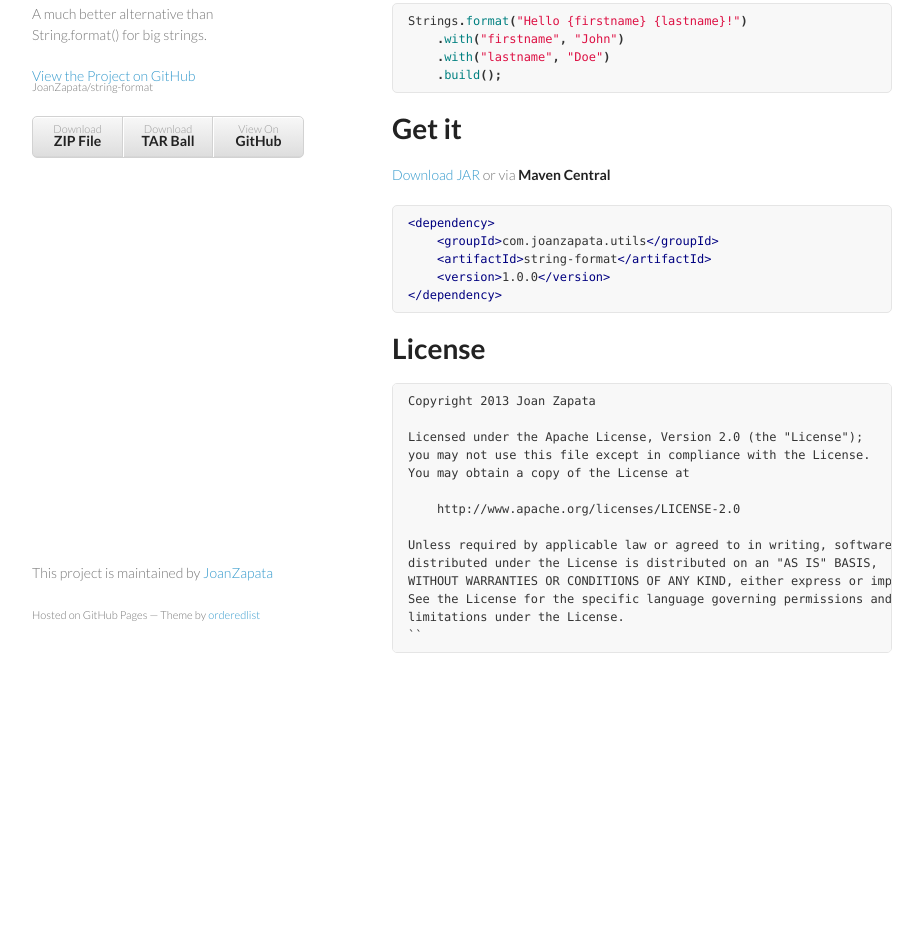
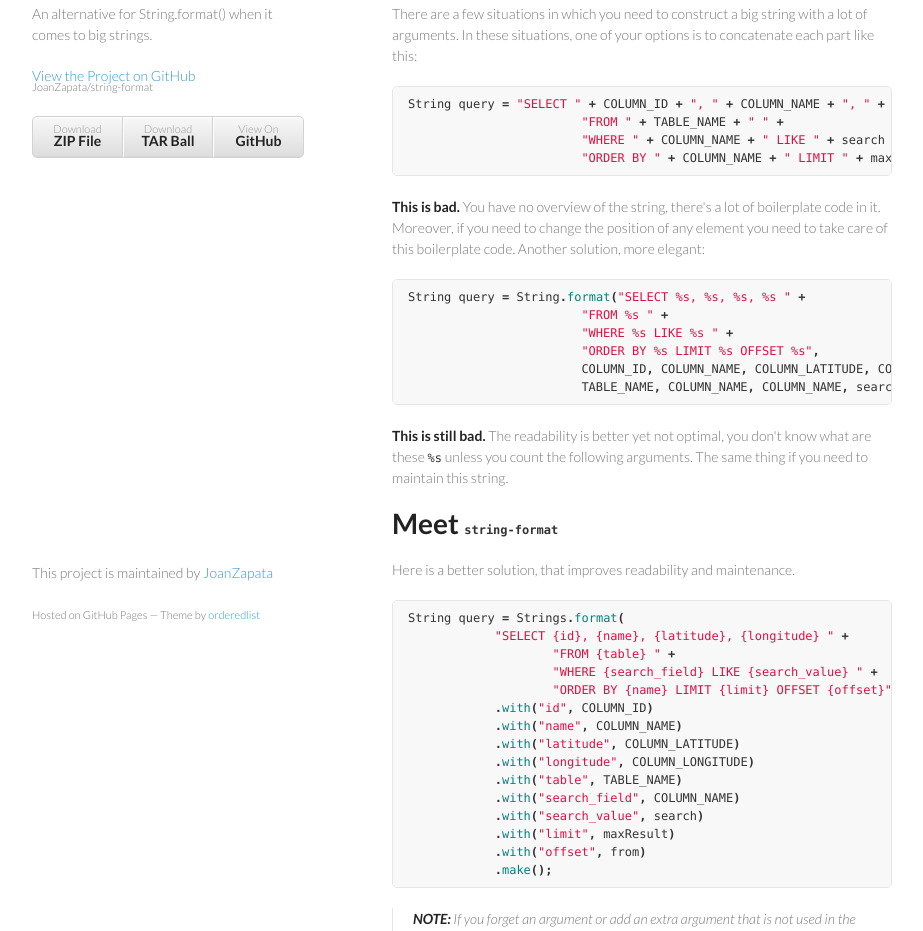
Before and after one commit to JoanZapata/string-format, a plain HTML site: page index.html in a window 1280 px wide. Shown: the part 106-1037 px from the top of the page, without its empty margins (178-1101 px from the left). Before the commit the page ends 829 px from the top, so only its background shows below. Drawn offline with Linux system fonts and the light colour scheme.

Commit message:
Create gh-pages branch via GitHub

```diff
--- a/index.html
+++ b/index.html
@@ -3,7 +3,7 @@
   <head>
     <meta charset="utf-8">
     <meta http-equiv="X-UA-Compatible" content="chrome=1">
-    <title>String-format by JoanZapata</title>
+    <title>string-format by JoanZapata</title>
 
     <link rel="stylesheet" href="stylesheets/styles.css">
     <link rel="stylesheet" href="stylesheets/pygment_trac.css">
@@ -15,8 +15,8 @@
   <body>
     <div class="wrapper">
       <header>
-        <h1>String-format</h1>
-        <p>A much better alternative than String.format() for big strings.</p>
+        <h1>string-format</h1>
+        <p>An alternative for String.format() when it comes to big strings.</p>
 
         <p class="view"><a href="https://github.com/JoanZapata/string-format">View the Project on GitHub <small>JoanZapata/string-format</small></a></p>
 
@@ -29,13 +29,56 @@
       </header>
       <section>
         <h1>
-<a name="usage" class="anchor" href="#usage"><span class="octicon octicon-link"></span></a>Usage</h1>
+<a name="before-string-format" class="anchor" href="#before-string-format"><span class="octicon octicon-link"></span></a>Before <code>string-format</code>
+</h1>
 
-<div class="highlight highlight-java"><pre><span class="n">Strings</span><span class="o">.</span><span class="na">format</span><span class="o">(</span><span class="s">"Hello {firstname} {lastname}!"</span><span class="o">)</span>
-    <span class="o">.</span><span class="na">with</span><span class="o">(</span><span class="s">"firstname"</span><span class="o">,</span> <span class="s">"John"</span><span class="o">)</span>
-    <span class="o">.</span><span class="na">with</span><span class="o">(</span><span class="s">"lastname"</span><span class="o">,</span> <span class="s">"Doe"</span><span class="o">)</span>
-    <span class="o">.</span><span class="na">build</span><span class="o">();</span>
+<p>There are a few situations in which you need to construct a big string with a lot of arguments.
+In these situations, one of your options is to concatenate each part like this:</p>
+
+<div class="highlight highlight-java"><pre><span class="n">String</span> <span class="n">query</span> <span class="o">=</span> <span class="s">"SELECT "</span> <span class="o">+</span> <span class="n">COLUMN_ID</span> <span class="o">+</span> <span class="s">", "</span> <span class="o">+</span> <span class="n">COLUMN_NAME</span> <span class="o">+</span> <span class="s">", "</span> <span class="o">+</span> <span class="n">COLUMN_LATITUDE</span> <span class="o">+</span> <span class="s">", "</span> <span class="o">+</span> <span class="n">COLUMN_LONGITUDE</span> <span class="o">+</span> <span class="s">" "</span> <span class="o">+</span>
+                        <span class="s">"FROM "</span> <span class="o">+</span> <span class="n">TABLE_NAME</span> <span class="o">+</span> <span class="s">" "</span> <span class="o">+</span>
+                        <span class="s">"WHERE "</span> <span class="o">+</span> <span class="n">COLUMN_NAME</span> <span class="o">+</span> <span class="s">" LIKE "</span> <span class="o">+</span> <span class="n">search</span> <span class="o">+</span> <span class="s">" "</span> <span class="o">+</span>
+                        <span class="s">"ORDER BY "</span> <span class="o">+</span> <span class="n">COLUMN_NAME</span> <span class="o">+</span> <span class="s">" LIMIT "</span> <span class="o">+</span> <span class="n">maxResult</span> <span class="o">+</span> <span class="s">" OFFSET "</span> <span class="o">+</span> <span class="n">from</span><span class="o">;</span>
 </pre></div>
+
+<p><strong>This is bad.</strong> You have no overview of the string, there's a lot of boilerplate code in it. Moreover, if you need to change the position of any element you need to take care of this boilerplate code. Another solution, more elegant:</p>
+
+<div class="highlight highlight-java"><pre><span class="n">String</span> <span class="n">query</span> <span class="o">=</span> <span class="n">String</span><span class="o">.</span><span class="na">format</span><span class="o">(</span><span class="s">"SELECT %s, %s, %s, %s "</span> <span class="o">+</span>
+                        <span class="s">"FROM %s "</span> <span class="o">+</span>
+                        <span class="s">"WHERE %s LIKE %s "</span> <span class="o">+</span>
+                        <span class="s">"ORDER BY %s LIMIT %s OFFSET %s"</span><span class="o">,</span>
+                        <span class="n">COLUMN_ID</span><span class="o">,</span> <span class="n">COLUMN_NAME</span><span class="o">,</span> <span class="n">COLUMN_LATITUDE</span><span class="o">,</span> <span class="n">COLUMN_LONGITUDE</span><span class="o">,</span>
+                        <span class="n">TABLE_NAME</span><span class="o">,</span> <span class="n">COLUMN_NAME</span><span class="o">,</span> <span class="n">COLUMN_NAME</span><span class="o">,</span> <span class="n">search</span><span class="o">,</span> <span class="n">maxResult</span><span class="o">,</span> <span class="n">from</span><span class="o">);</span>
+</pre></div>
+
+<p><strong>This is still bad.</strong> The readability is better yet not optimal, you don't know what are these <code>%s</code> unless you count the following arguments. The same thing if you need to maintain this string.</p>
+
+<h1>
+<a name="meet-string-format" class="anchor" href="#meet-string-format"><span class="octicon octicon-link"></span></a>Meet <code>string-format</code>
+</h1>
+
+<p>Here is a better solution, that improves readability and maintenance.</p>
+
+<div class="highlight highlight-java"><pre><span class="n">String</span> <span class="n">query</span> <span class="o">=</span> <span class="n">Strings</span><span class="o">.</span><span class="na">format</span><span class="o">(</span>
+            <span class="s">"SELECT {id}, {name}, {latitude}, {longitude} "</span> <span class="o">+</span>
+                    <span class="s">"FROM {table} "</span> <span class="o">+</span>
+                    <span class="s">"WHERE {search_field} LIKE {search_value} "</span> <span class="o">+</span>
+                    <span class="s">"ORDER BY {name} LIMIT {limit} OFFSET {offset}"</span><span class="o">)</span>
+            <span class="o">.</span><span class="na">with</span><span class="o">(</span><span class="s">"id"</span><span class="o">,</span> <span class="n">COLUMN_ID</span><span class="o">)</span>
+            <span class="o">.</span><span class="na">with</span><span class="o">(</span><span class="s">"name"</span><span class="o">,</span> <span class="n">COLUMN_NAME</span><span class="o">)</span>
+            <span class="o">.</span><span class="na">with</span><span class="o">(</span><span class="s">"latitude"</span><span class="o">,</span> <span class="n">COLUMN_LATITUDE</span><span class="o">)</span>
+            <span class="o">.</span><span class="na">with</span><span class="o">(</span><span class="s">"longitude"</span><span class="o">,</span> <span class="n">COLUMN_LONGITUDE</span><span class="o">)</span>
+            <span class="o">.</span><span class="na">with</span><span class="o">(</span><span class="s">"table"</span><span class="o">,</span> <span class="n">TABLE_NAME</span><span class="o">)</span>
+            <span class="o">.</span><span class="na">with</span><span class="o">(</span><span class="s">"search_field"</span><span class="o">,</span> <span class="n">COLUMN_NAME</span><span class="o">)</span>
+            <span class="o">.</span><span class="na">with</span><span class="o">(</span><span class="s">"search_value"</span><span class="o">,</span> <span class="n">search</span><span class="o">)</span>
+            <span class="o">.</span><span class="na">with</span><span class="o">(</span><span class="s">"limit"</span><span class="o">,</span> <span class="n">maxResult</span><span class="o">)</span>
+            <span class="o">.</span><span class="na">with</span><span class="o">(</span><span class="s">"offset"</span><span class="o">,</span> <span class="n">from</span><span class="o">)</span>
+            <span class="o">.</span><span class="na">make</span><span class="o">();</span>
+</pre></div>
+
+<blockquote>
+<p><strong>NOTE:</strong> If you forget an argument or add an extra argument that is not used in the string, it will raise an <code>exception</code> that tells you exactly what's wrong. See the <a href="https://github.com/JoanZapata/string-format/blob/master/src/test/java/com/joanzapata/utils/StringsTest.java#L23-L48">tests</a> for more examples.</p>
+</blockquote>
 
 <h1>
 <a name="get-it" class="anchor" href="#get-it"><span class="octicon octicon-link"></span></a>Get it</h1>
```
Also changed, not shown: params.json (+1 -1 lines).
